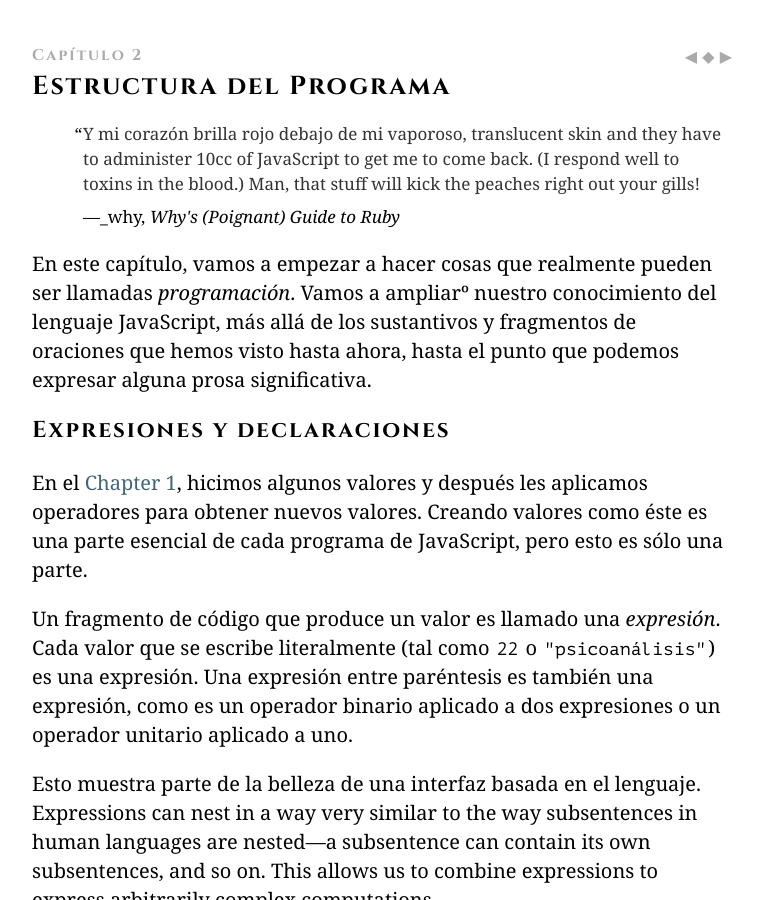
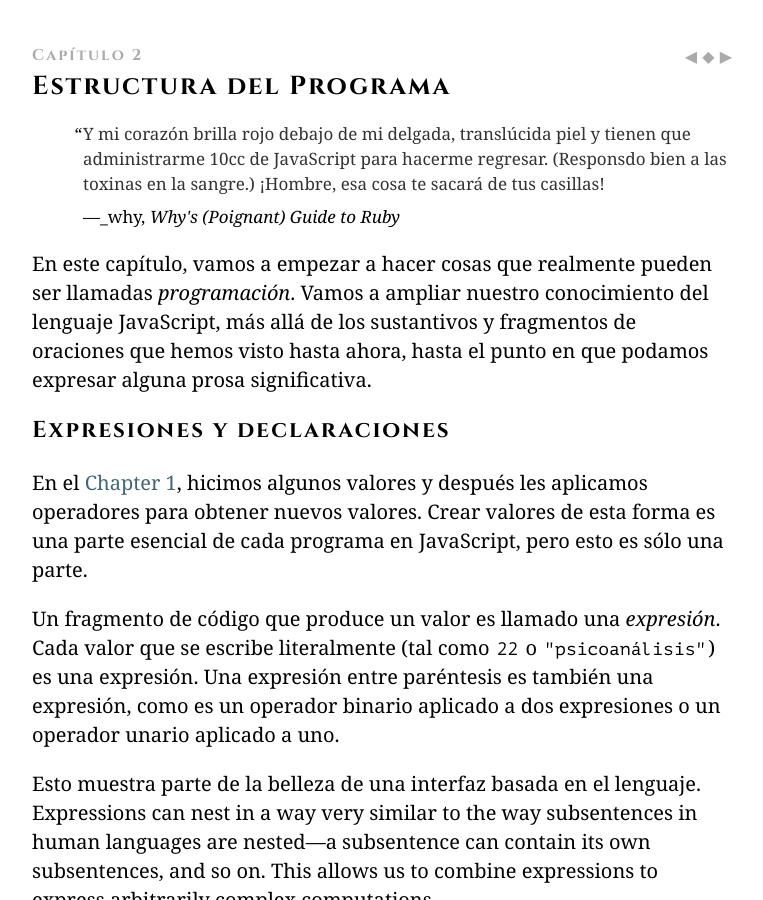
Before and after one commit to hectorip/Eloquent-JavaScript-ES-online, a Jekyll site: the page chapters/02_program_structure.html, which Jekyll copies as it is, in a window 1280 px wide and 900 px high. Shown: the whole window, without its empty margins (258-1021 px from the left). Built offline with Jekyll 4.4.1, drawn with Linux system fonts in a browser that asks for light colours; nearby versions of some CDN libraries; library files that are not in the unit come from our copies.

Commit message:
Fix in chapter 2

```diff
--- a/chapters/02_program_structure.html
+++ b/chapters/02_program_structure.html
@@ -29,27 +29,27 @@
 
 <h1><div class=chap_num>Capítulo 2</div>Estructura del Programa</h1>
 <blockquote>
-<p><a class=p_ident id="p_qVXg3SuKoK" href="#p_qVXg3SuKoK"></a>Y mi corazón brilla rojo debajo de mi
-vaporoso, translucent skin and they have to administer 10cc of JavaScript
-to get me to come back. (I respond well to toxins in the blood.) Man,
-that stuff will kick the peaches right out your gills!</p>
+<p><a class=p_ident id="p_NN4OA9Jguf" href="#p_NN4OA9Jguf"></a>Y mi corazón brilla rojo debajo de mi
+delgada, translúcida piel y tienen que administrarme 10cc de JavaScript
+para hacerme regresar. (Responsdo bien a las toxinas en la sangre.) ¡Hombre,
+esa cosa te sacará de tus casillas!</p>
  <footer>_why, <cite>Why's (Poignant) Guide to Ruby</cite></footer>
 </blockquote>
 <p><a class=p_ident id="p_mI3eElMLTP" href="#p_mI3eElMLTP"></a>En este capítulo, vamos a empezar a hacer
-cosas que realmente pueden ser llamadas <em>programación</em>. Vamos a ampliarº
-nuestro conocimiento del lenguaje JavaScript, más allá de los sustantivos y fragmentos
-de oraciones que hemos visto hasta ahora, hasta el punto que podemos
-expresar alguna prosa significativa.</p>
+cosas que realmente pueden ser llamadas <em>programación</em>. Vamos a ampliar
+nuestro conocimiento del lenguaje JavaScript, más allá de los sustantivos
+y fragmentos de oraciones que hemos visto hasta ahora,
+hasta el punto en que podamos expresar alguna prosa significativa.</p>
 <h2><a class=h_ident id="h_oqfl+ptPGG" href="#h_oqfl+ptPGG"></a>Expresiones y declaraciones</h2>
 <p><a class=p_ident id="p_pPoE1vv1YM" href="#p_pPoE1vv1YM"></a>En el
 <a href="01_values.html#values">Chapter 1</a>, hicimos algunos valores y después
-les aplicamos operadores para obtener nuevos valores. Creando valores como éste
-es una parte esencial de cada programa de JavaScript, pero esto es sólo
+les aplicamos operadores para obtener nuevos valores. Crear valores de esta forma
+es una parte esencial de cada programa en JavaScript, pero esto es sólo
 una parte.</p>
 <p><a class=p_ident id="p_3x4YDXd58+" href="#p_3x4YDXd58+"></a>Un fragmento de código que produce un valor es
 llamado una <em>expresión</em>. Cada valor que se escribe literalmente
 (tal como <code>22</code> o <code>"psicoanálisis"</code>) es una expresión. Una expresión
-entre paréntesis es también una expresión, como es un operador binario aplicado a dos expresiones o un operador unitario aplicado a
+entre paréntesis es también una expresión, como es un operador binario aplicado a dos expresiones o un operador unario aplicado a
 uno.</p>
 <p><a class=p_ident id="p_OEyTev26s4" href="#p_OEyTev26s4"></a>Esto muestra parte de la
 belleza de una interfaz basada en el lenguaje. Expressions can nest in a way
```
Also changed, not shown: 2 other files.
